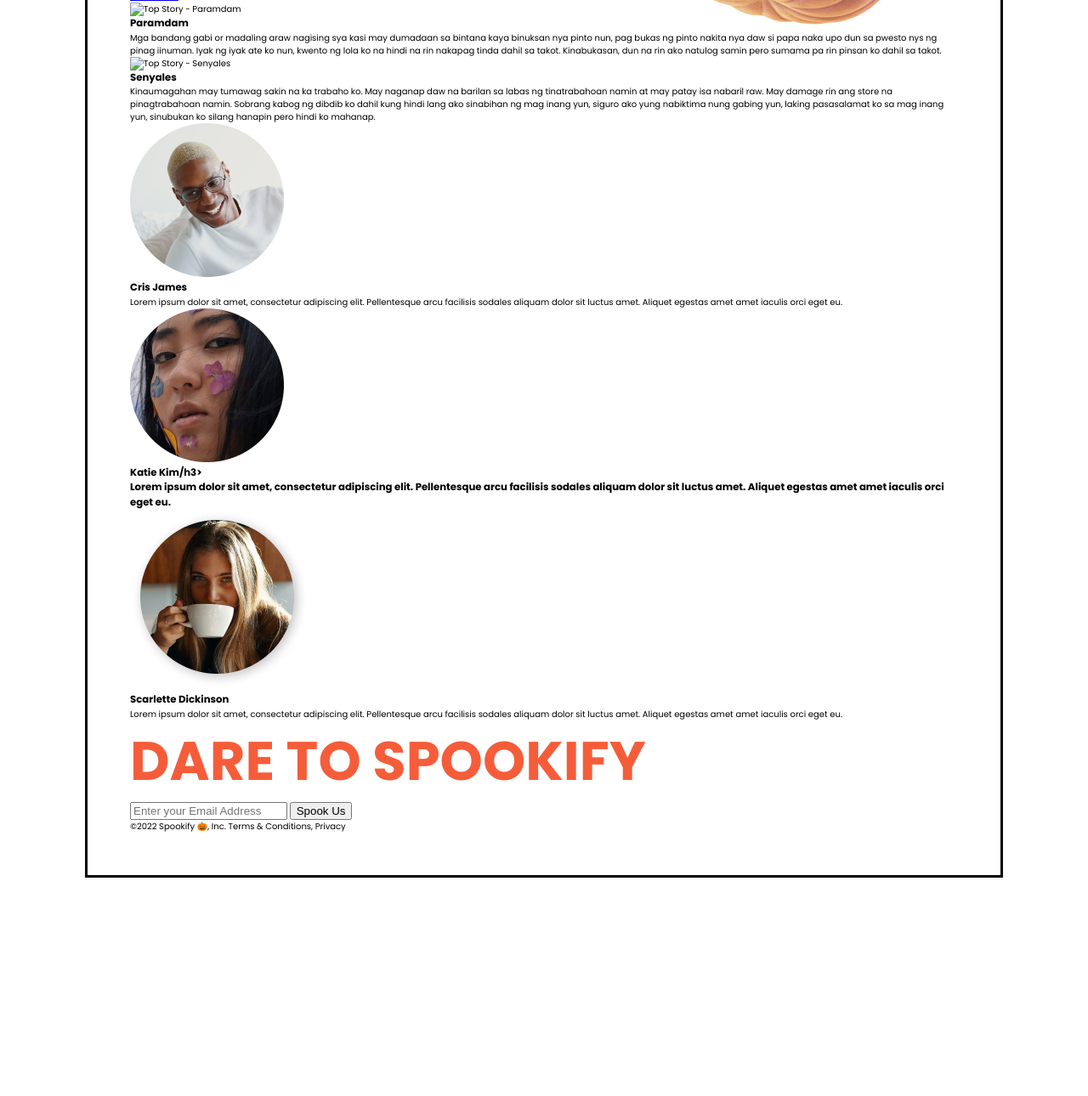
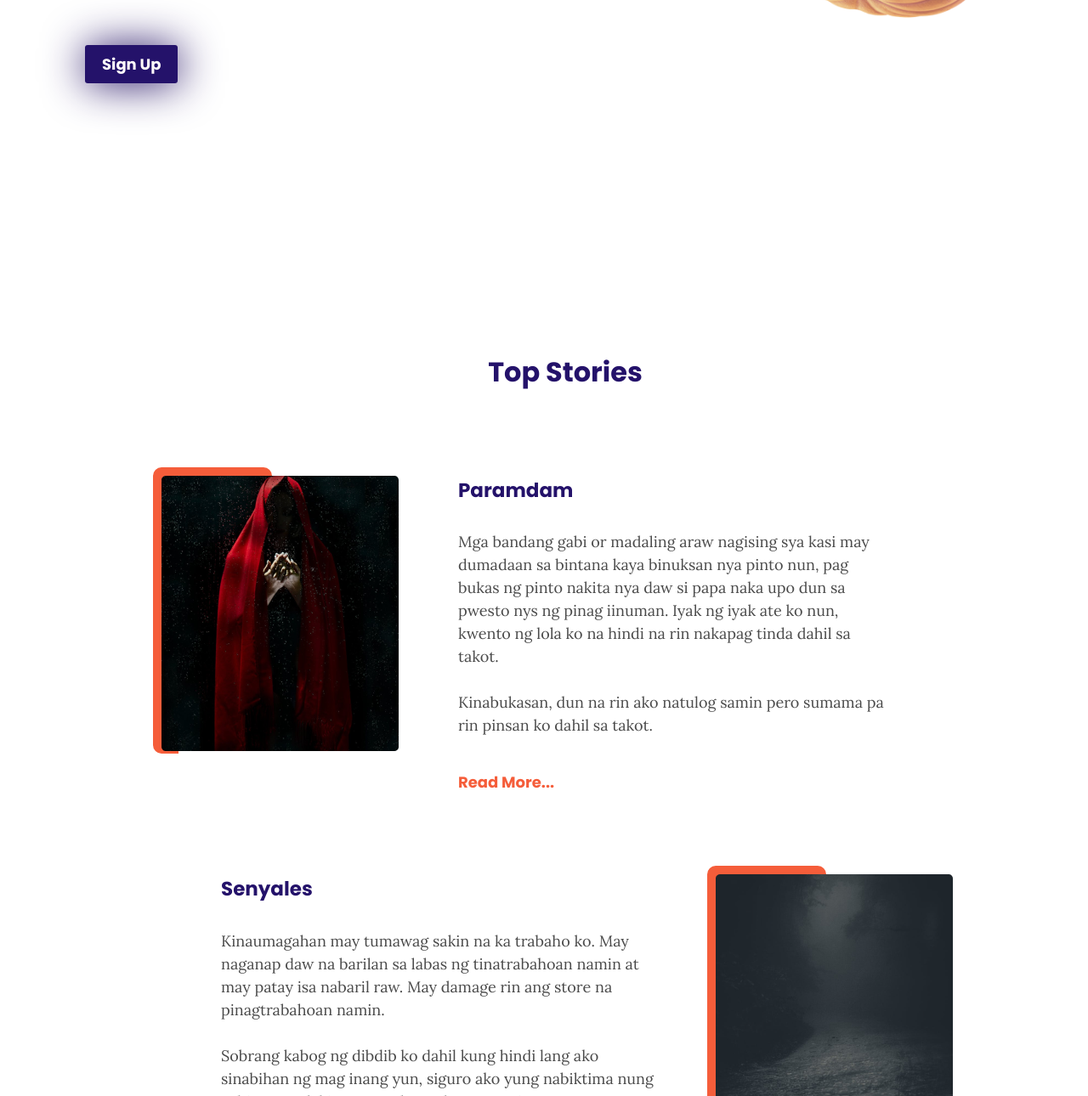
Before and after one commit to JaredSimon24/spookify-Danao, a plain HTML site: page index.html in a window 1280 px wide. Shown: the part 509-1799 px from the top of the page at 85% size. Before the commit the page ends 1642 px from the top, so only its background shows below. Drawn offline with Linux system fonts and the light colour scheme.

Commit message:
Final Commit

```diff
--- a/index.html
+++ b/index.html
@@ -14,93 +14,108 @@
 </head>
 
 <body>
-    <header>
-        <nav>
-            <p class="logo">spook<b>ify</b>.</p>
-            <ul>
-                <li>Stories</li>
-                <li>Authors</li>
-                <li>Contact</li>
-                <li><a href="#">Sign Up</a></li>
+    <header class="header">
+        <nav class="header__nav">
+            <p class="header__nav-logo">spook<b>ify</b>.</p>
+            <ul class="header__nav__ul">
+                <li class="header__nav__li">Stories</li>
+                <li class="header__nav__li">Authors</li>
+                <li class="header__nav__li">Contact</li>
+                <li class="header__nav__li"><a href="#">Sign Up</a></li>
             </ul>
         </nav>
     </header>
-    <main>
-        <section class="hero">
-            <div>
-                <figure>
-                    <img src="images/landing-image.png" alt="Pumpkin Image">
+    <main class="main">
+        <section class="main__hero">
+            <div class="hero_text" style="line-height: 9rem; padding: 90px 0px">
+                <figure class="hero_main-image">
+                    <img src="images/landing-image.png" alt="Pumpkin Image"  width="350" height="350">
                 </figure>
-                <h1>Tales of the Undead</h1>
-                <h2>Scare yourself, scare your friends, for all we care</h2>
-                <a href="#">Get Started</a>
+                <h1 class="hero__title">Tales of the Undead</h1>
+                <h2 class="hero__subtitle">Scare yourself, scare your friends,<br> for all we care</h2>
+                <a href="#" id="btn-signup-button">Sign Up</a>
             </div>
         </section>
+
         <section class="stories">
-            <div>
-                <div>
-                    <figure>
-                        <img src="" alt="Top Story - Paramdam">
+            <h2 class="stories__top">Top Stories</h2>
+            <div class="stories__container">
+                <div class="stories__content">
+                    <div class="stories__wrapper-content">
+                        <figure class="stories__content-img">
+                            <div class="stories__color-shadow">
+                            </div>
+                            <img src="images/paramdam.png" alt="Top Story - Paramdam" id="stories-img">
                         </figure>
-                    <h3>Paramdam</h3>
-                    <p>Mga bandang gabi or madaling araw nagising sya kasi may dumadaan sa bintana kaya binuksan nya
+                        <div class="stories__content-text">
+                            <h3 class="stories__title">Paramdam</h3>
+                            <p class="stories__paragraph">Mga bandang gabi or madaling araw nagising sya kasi may dumadaan sa bintana kaya binuksan nya
                                 pinto nun, pag bukas ng pinto nakita nya daw si papa naka upo dun sa pwesto nys ng pinag
                                 iinuman. Iyak ng iyak ate ko nun, kwento ng lola ko na hindi na rin nakapag tinda dahil sa
                                 takot.
+                                <br><br>
                                 Kinabukasan, dun na rin ako natulog samin pero sumama pa rin pinsan ko dahil sa takot. </p>
+                            <p class="stories__button">Read More...</p>
                         </div>
-                <div>
-                    <figure>
-                        <img src="" alt="Top Story - Senyales">
-                    </figure>
-                    <h3>Senyales</h3>
-                    <p>Kinaumagahan may tumawag sakin na ka trabaho ko. May naganap daw na barilan sa labas ng
+                    </div>
+                </div>
+                <div class="stories__content">
+                    <div class="stories__wrapper-content">
+                        <div class="stories__content-text">
+                            <h3 class="stories__title">Senyales</h3>
+                            <p class="stories__paragraph">Kinaumagahan may tumawag sakin na ka trabaho ko. May naganap daw na barilan sa labas ng
                                 tinatrabahoan namin at may patay isa nabaril raw. May damage rin ang store na pinagtrabahoan
-                        namin.
+                                namin. <br><br>
                                 Sobrang kabog ng dibdib ko dahil kung hindi lang ako sinabihan ng mag inang yun, siguro ako yung
                                 nabiktima nung gabing yun, laking pasasalamat ko sa mag inang yun, sinubukan ko silang hanapin
                                 pero hindi ko mahanap.</p>
+                            <p class="stories__button">Read More...</p>
+                        </div>
+                        <figure class="stories__content-img">
+                            <div class="stories__color-shadow two">
+
+                            </div>
+                            <img src="images/senyales.png" alt="Top Story - Senyales">
+                        </figure>
+                    </div>
                 </div>
             </div>
         </section>
         <section class="authors">
-            <div>
-                <div>
+            <h2 class="author__top">Top Authors</h2>
+            <div class="author__container">
+                <div class="author_content">
                     <figure>
                         <img src="images/author-cris.png" alt="Top Author #1">
-                        <h3>Cris James</h3>
-                        <p>Lorem ipsum dolor sit amet, consectetur adipiscing elit. Pellentesque arcu facilisis sodales
-                            aliquam dolor sit luctus amet. Aliquet egestas amet amet iaculis orci eget eu.</p>
+                        <h3 class="author__name" style="line-height:5rem;">Cris James</h3>
+                        <p class="author__story">Story: Paramdam<br>Published 2020</p>
                     </figure>
                 </div>
-                <div>
+                <div class="author_content">
                     <figure>
                         <img src="images/author-katie.png" alt="Top Author #2">
-                        <h3>Katie Kim/h3>
-                            <p>Lorem ipsum dolor sit amet, consectetur adipiscing elit. Pellentesque arcu facilisis
-                                sodales
-                                aliquam dolor sit luctus amet. Aliquet egestas amet amet iaculis orci eget eu.</p>
+                        <h3 class="author__name" style="line-height:5rem;">Katie Kim</h3>
+                            <p  class="author__story">Story: Senyales<br>Published 2009</p>
                     </figure>
                 </div>
-                <div>
+                <div class="author_content">
                     <figure>
                         <img src="images/author-scarlette.png" alt="Top Author #3">
-                        <h3>Scarlette Dickinson</h3>
-                        <p>Lorem ipsum dolor sit amet, consectetur adipiscing elit. Pellentesque arcu facilisis sodales
-                            aliquam dolor sit luctus amet. Aliquet egestas amet amet iaculis orci eget eu.</p>
+                        <h3 class="author__name" style="line-height:5rem;">Scarlette Dickinson</h3>
+                        <p  class="author__story">Story: Halik na Itim<br>Published 2022</p>
                     </figure>
                 </div>
             </div>
         </section>
+    </main>
     <footer>
-            <div>
-                <h1>Dare to Spookify</h1>
-                <input type="text" placeholder="Enter your Email Address">
-                <input type="submit" value="Spook Us">
-                <p>©2022 Spookify 🎃, Inc. Terms & Conditions, Privacy</p>
+        <div class="footer">
+            <h1 class="footer__title">Dare to spookify?</h1>
+            <input type="text" placeholder="Enter your Email Address" class="email"">
+            <input type="submit" value="Spook Us" class="submit">
+            <p class="credits">©2022 Spookify 🎃, Inc. Terms & Conditions, Privacy</p>
+            <div><img src="images/Vector.png" class="img-footer" alt=""></div>
         </div>
     </footer>
-    </main>
     </body>
-
 </html>
--- a/styles/main.css
+++ b/styles/main.css
@@ -42,62 +42,243 @@ ol[class] {
   margin-top: var(--flow-spacer, var(--spacer));
 }
 /* Start Here */
-body {
-  margin: 100px;
-  padding: 50px;
-  margin-top: auto;
-  font-family: 'Poppins', sans-serif;
-  padding: auto;
-  border: solid;
+
+.hero__title, .footer__title {
+  font-size: 64px;
+  color: #F55D3A;
+  letter-spacing: 5px;
+  padding-top: 30px;
+}
+.hero__subtitle {
+  font-size: 32px;
+  font-family: 'Lora', serif;
+  color: #4A4A4A;
+  font-weight: lighter;
+  line-height: 5rem;
+  padding-bottom: 50px;
 
 }
-.logo {
+.stories__title, .authors__name {
+  font-size: 28px;
+}
+body {
+  margin: 0;
+  padding: 0;
+  font-family: 'Poppins', sans-serif;
+}
+b {
+color:  #F55D3A;
+}
+.header {
+  width: 100%;
+}
+.header__nav {
+  font-size: 18px;
+  padding: 20px 50px;
+
+}
+.header__nav-logo {
   float: left;
   font-size: 26px;
   font-weight: bold;
-  color: #24126A;
+  color: #3D2892;
 }
-b {
-  color:  #F55D3A;
-}
-nav {
-  text-decoration: none;
-  font-size: 18px;
-  padding-top: 0px;
-  padding-bottom: 100px;
-
-}
-nav ul {
+.header__nav__ul {
   list-style-type: none;
-  margin: 0;
-  padding: 0;
-  overflow: hidden;
   float: right;
   color: #24126A;
-  padding: 5px 0px 5px 0px;
+  font-size: 18px;
 }
-ul li {
+.header__nav__li {
   float: left;
-  padding-left: 20px;
-
 }
-li a {
+.header__nav__li a {
   color: #3D2892;
   font-weight: 600;
 }
-.hero img{
+.header__nav__li, .header__nav-logo{
+  padding: 2rem;
+}
+.hero_main-image {
   float: right;
 }
-h1 {
-  font-size: 64px;
-  color:  #F55D3A;
+.hero__title {
   text-transform: uppercase;
-  padding: auto;
 }
-h2 {
-  font-family: 'Lora', serif;
-  font-size: 34px;
-  color: #3D2892;
-  padding-top: 50px;
+.main {
+  padding: 50px 50px 0px 100px;
+  position: relative;
+}
+#btn-signup-button {
+  font-size: 1.8rem;
+}
+#signup-button,
+#btn-signup-button,
+#submit {
+  font-weight: bold;
+  text-decoration: none;
+}
+#btn-signup-button,
+#submit{
+  padding: 10px 20px;
+  background-color: #24126A;
+  color: #FFFAFB;
+  border-radius: 3px;
+  box-shadow: var(--box-shadow);
+  font-size: 1.8rem;
+  box-shadow: 1px 1px 50px #241264;
+}
+.stories__content-img,
+footer{
+  position: relative;
+}
+.stories__title {
+  font-size: 23px;
+  color: #24126A;
 
 }
+.stories__paragraph {
+  font-size: 18px;
+  font-family: 'Lora', serif;
+  color: #4A4A4A;
+}
+
+.stories__top, .author__top {
+  font-size: 3.2rem;
+  padding-bottom: 50px;
+}
+.stories__top, .author__top {
+  color: #24126A;
+  text-align: center;
+}
+.stories__button {
+color: #F55D3A;
+font-size: 18px;
+font-weight: bolder;
+padding-top: 10px;
+}
+
+.stories{
+  margin-top: 200px;
+  padding: 0 90px;
+}
+.stories__content{
+  display: block;
+}
+.stories__wrapper-content,
+.stories__content-text{
+  text-align: left;
+}
+.stories__wrapper-content{
+  display: flex;
+  padding: 5% 2% 5% 0%;
+}
+.stories__content-text{
+  padding: 0 70px;
+}
+.stories__content-img{
+  z-index: 1;
+}
+.stories__title,
+.stories__paragraph {
+  padding-bottom: 30px;
+}
+.stories__color-shadow
+.two{
+  top:-6px;
+  box-shadow: 130px -5px 0px 0px #16E0E0;
+}
+.stories__color-shadow{
+  top: 0;
+  box-shadow: -30px -20px 0px 0px #F55D3A ;
+}
+.two,
+.stories__color-shadow {
+  max-height: 90%;
+  z-index: -7;
+  width: 50%;
+  left: 20px;
+  right: 20px;
+  top: 10px;
+  border-radius: 10px;
+}
+.stories__color-shadow,
+.two{
+  height: 100%;
+}
+.two,
+.stories__color-shadow,
+.footer__container{
+  position: absolute;
+}
+
+.author__container,
+.footer {
+  display: flex;
+  justify-content: space-between;
+}
+
+.footer {
+  align-items: center;
+}
+.authors{
+  margin-top: 100px;
+}
+.author__container,
+.footer__txt{
+  text-align: center;
+}
+.author__container{
+  padding: 30px 70px 70px 70px;
+}
+.author__name {
+  color:#F55D3A;
+  font-size: 28px;
+}
+.author__story {
+  color: #050505;
+  font-size: 18px;
+}
+.img-footer{
+  width: 101%;
+  margin-left: -1%;
+  margin-bottom:-1%;
+
+}
+
+.footer__title,
+.footer,
+.submit,
+.email,
+.credits {
+  position: absolute;
+}
+.footer__title{
+  margin-top: 13%;
+  text-transform: none;
+  padding-left: 120px;
+}
+.email,
+.submit {
+  border: #FFFAFB;
+  margin-top: 15%;
+  padding: 10px 30px;
+  margin-left: 60%;
+}
+.credits {
+  font-size: 18px;
+  margin-top: 24%;
+  color: #FFFAFB;
+  margin-left: 35%;
+
+}
+.submit{
+  margin-top: 15%;
+  margin-left:80%;
+  padding: 5px 20px;
+  border-radius: 5%;
+  background-color: #3D2892;
+  color: #FFFAFB;
+  font-size: 18px;
+  font-weight: bold;
+}
```
Lines whose indentation alone changed are shown as unchanged.
